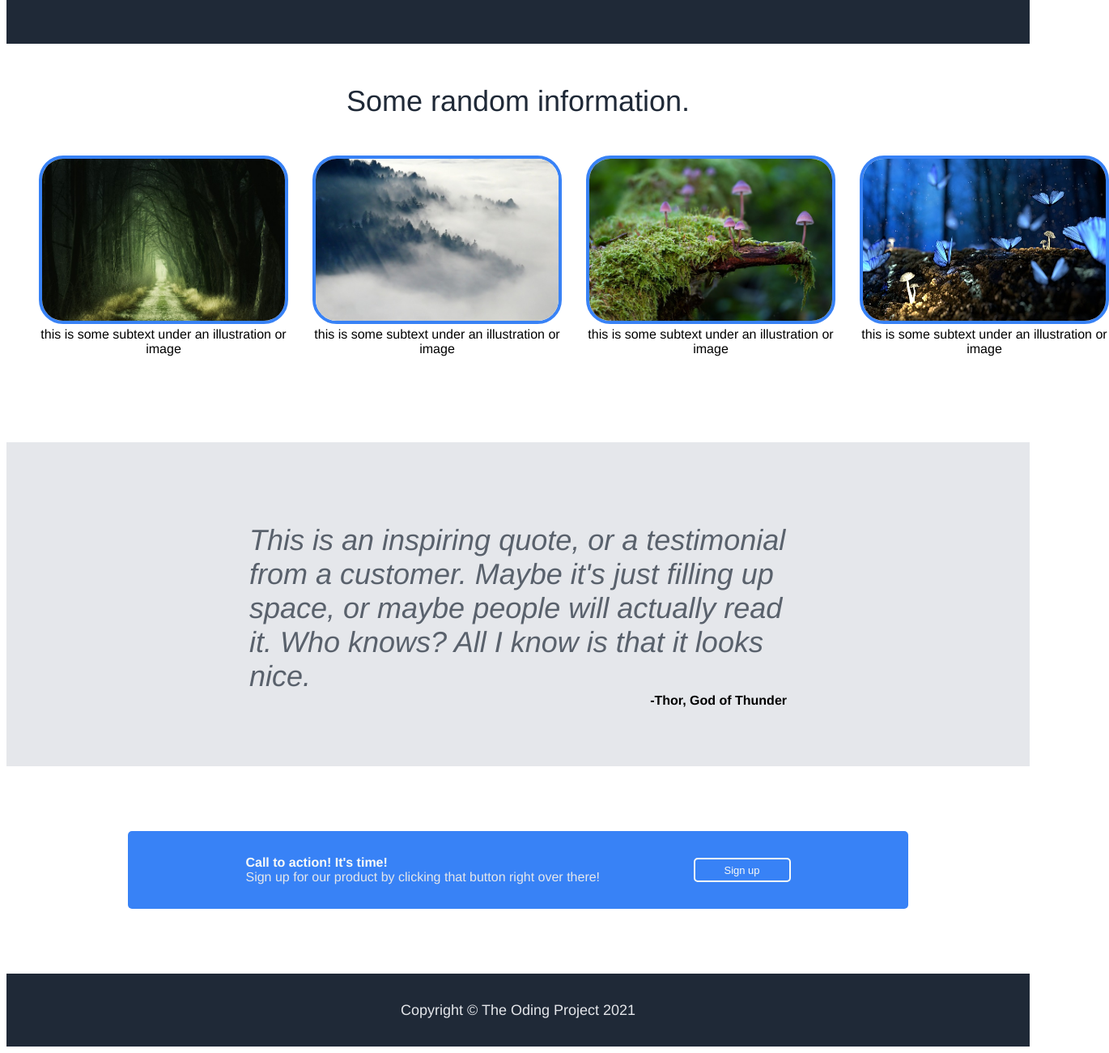
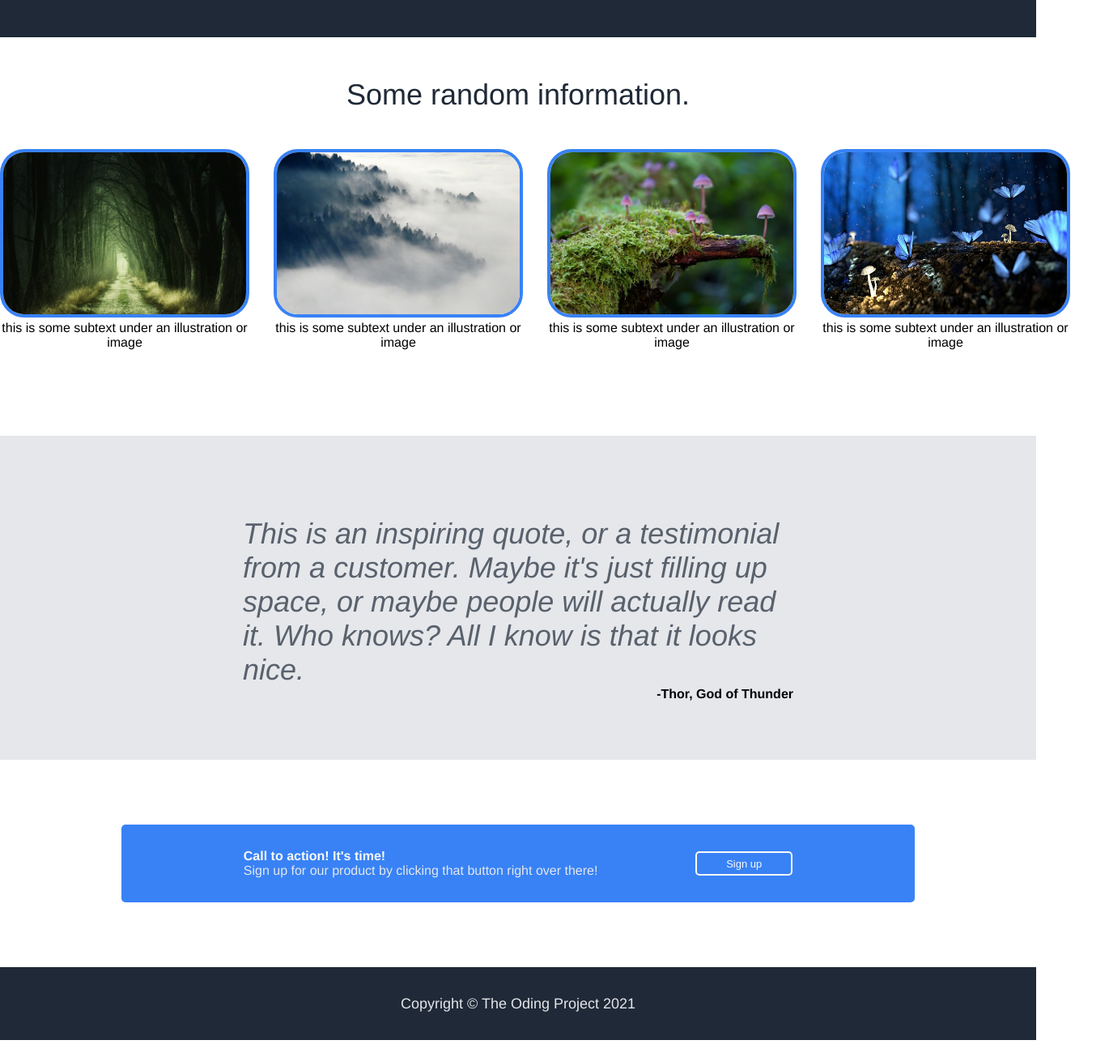
Before and after one commit to cgmich/landing-page, a plain HTML site: page index.html in a window 1280 px wide. Shown: the part 767-2067 px from the top of the page at 81% size, 1370 px wide, since content can reach past the window. Drawn offline with Linux system fonts and the light colour scheme.

Commit message:
Change paddings
Content was not touching the edges of the webpage.

```diff
--- a/index.html
+++ b/index.html
@@ -77,8 +77,8 @@
         <button class="twob">Sign up</button>
     </div>
 
-    <div class="sixth">
+    <footer>
         <p>Copyright &copy; The Oding Project 2021</p>
-    </div>
+    </footer>
 </body>
 </html>
--- a/style.css
+++ b/style.css
@@ -1,5 +1,6 @@
 body {
     font-family: Helvetica;
+    margin: 0;
 }
 
 .header {
@@ -99,6 +100,10 @@ a {
     padding-top: 30px;
 }
 
+.images ul {
+    padding-left: 0;
+}
+
 
 .third {
     padding-bottom: 90px;
@@ -167,7 +172,7 @@ div p {
     margin: 0;
 }
 
-.sixth {
+footer {
     display: flex;
     flex-wrap: wrap;
     justify-content: center;
```
